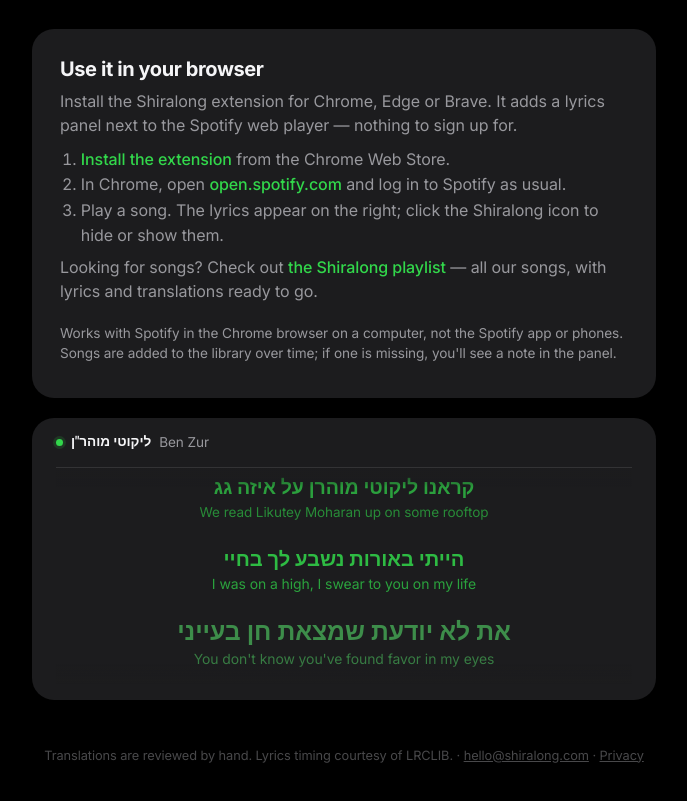
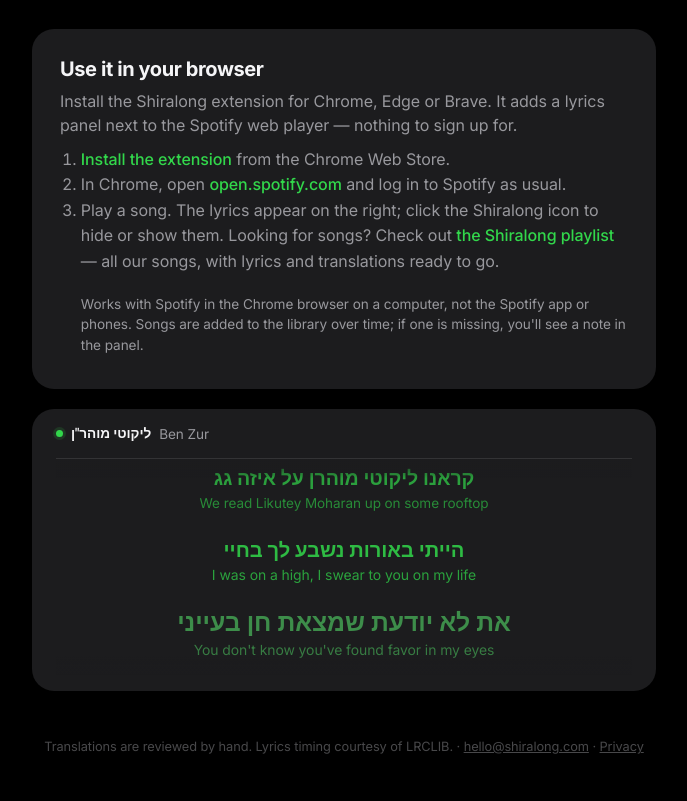
Before and after one commit to shiralong/shiralong.github.io, a browser extension: page index.html in a window 1280 px wide. Shown: the part 135-936 px from the top of the page, without its empty margins (296-983 px from the left). Drawn offline with Linux system fonts and the light colour scheme.

Commit message:
Simplify instructions by merging list items
Combined two list items into one for clarity.

```diff
--- a/index.html
+++ b/index.html
@@ -72,9 +72,7 @@
     <ol>
       <li><a href="https://chromewebstore.google.com/detail/jemjkeklebhobefimbopdaggafegfcba" target="_blank" rel="noopener"><b>Install the extension</b></a> from the Chrome Web Store.</li>
       <li>In Chrome, open <a href="https://open.spotify.com/" target="_blank" rel="noopener"><b>open.spotify.com</b></a> and log in to Spotify as usual.</li>
-      <li>Play a song. The lyrics appear on the right; click the Shiralong icon to hide or show them.</li>
-    </ol>
-    <p>Looking for songs? Check out <a class="pl" href="https://open.spotify.com/playlist/64fD77g0fco7byoKIlgc2Z" target="_blank" rel="noopener">the Shiralong playlist</a> — all our songs, with lyrics and translations ready to go.</p>
+      <li>Play a song. The lyrics appear on the right; click the Shiralong icon to hide or show them. Looking for songs? Check out <a class="pl" href="https://open.spotify.com/playlist/64fD77g0fco7byoKIlgc2Z" target="_blank" rel="noopener">the Shiralong playlist</a> — all our songs, with lyrics and translations ready to go.</li>
     <p class="small" style="margin-top:1.2rem">Works with Spotify in the Chrome browser on a computer, not the Spotify app or phones. Songs are added to the library over time; if one is missing, you'll see a note in the panel.</p>
   </section>
 
```
